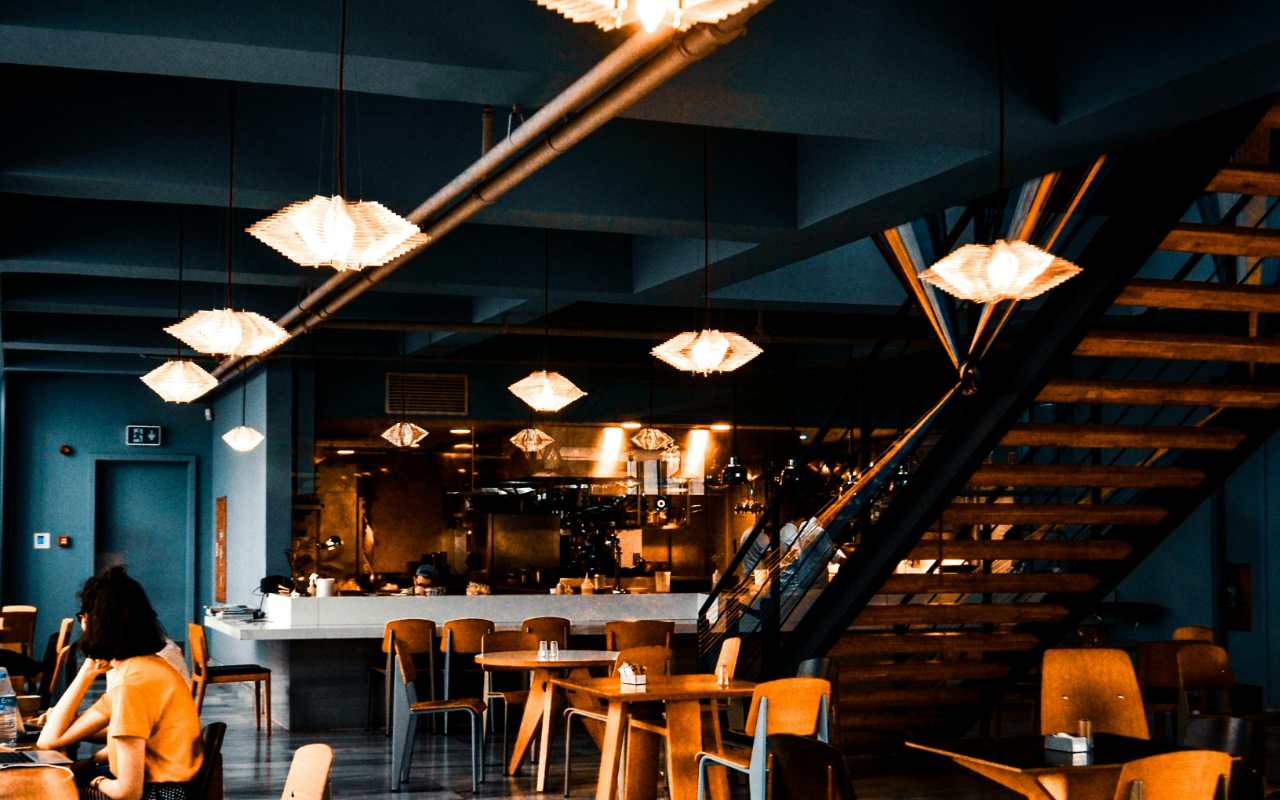
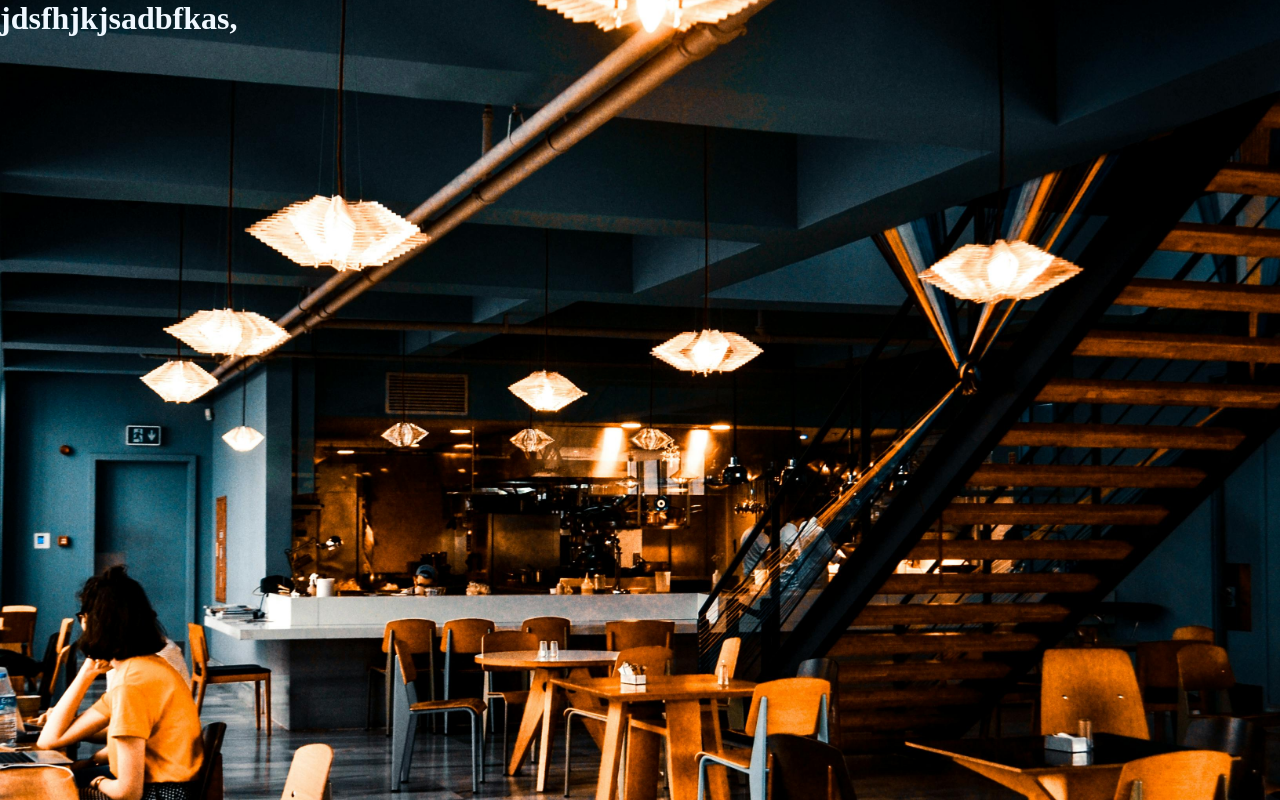
Before and after one commit to StathisPlakakis/Restaurant-Page, a website built with webpack: page src/index.html in a window 1280 px wide. Built offline with nearby package versions, Linux system fonts and the light colour scheme.

Commit message:
Add module that checks page's load

```diff
--- a/src/index.js
+++ b/src/index.js
@@ -1,4 +1,6 @@
 import './style.css';
+import contentLoad from './page-load';
+
 
 
 class display {
@@ -6,12 +8,17 @@ class display {
         this.name = 'Restaurant Page';
     }
 
-    render () {
-        // const element = document.createElement('div');
-        // element.setAttribute('id', 'content');
-        // document.body.appendChild(element);
+    content () {
+        const element = document.createElement('h1');
+        element.textContent = 'jdsfhjkjsadbfkas,';
+        document.querySelector('#content').appendChild(element);
     }
+
+    addContent () {
+        contentLoad(this.content);
+    }
+
 }
 
 const restaurantDisplay = new display();
-restaurantDisplay.render();
+restaurantDisplay.addContent();
--- /dev/null
+++ b/src/page-load.js
@@ -0,0 +1,5 @@
+function contentLoad (action) {
+    document.addEventListener("DOMContentLoaded", action);
+}
+
+export default contentLoad;
--- a/src/style.css
+++ b/src/style.css
@@ -9,4 +9,5 @@ body, img, p, h1, h2 {
     background-size: cover;
     background-repeat: no-repeat;
     background-position: center;
+    color: aliceblue;
 }
```
